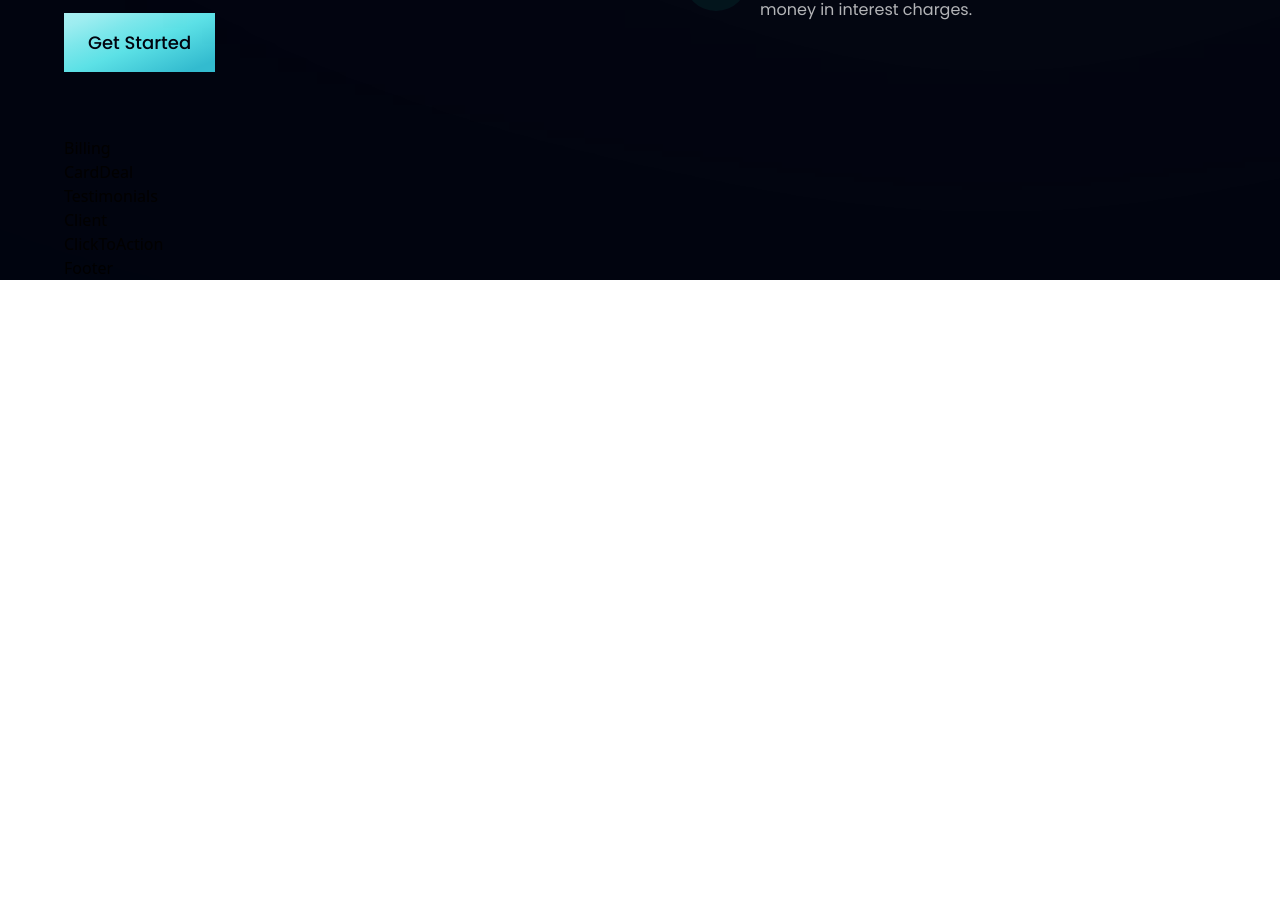
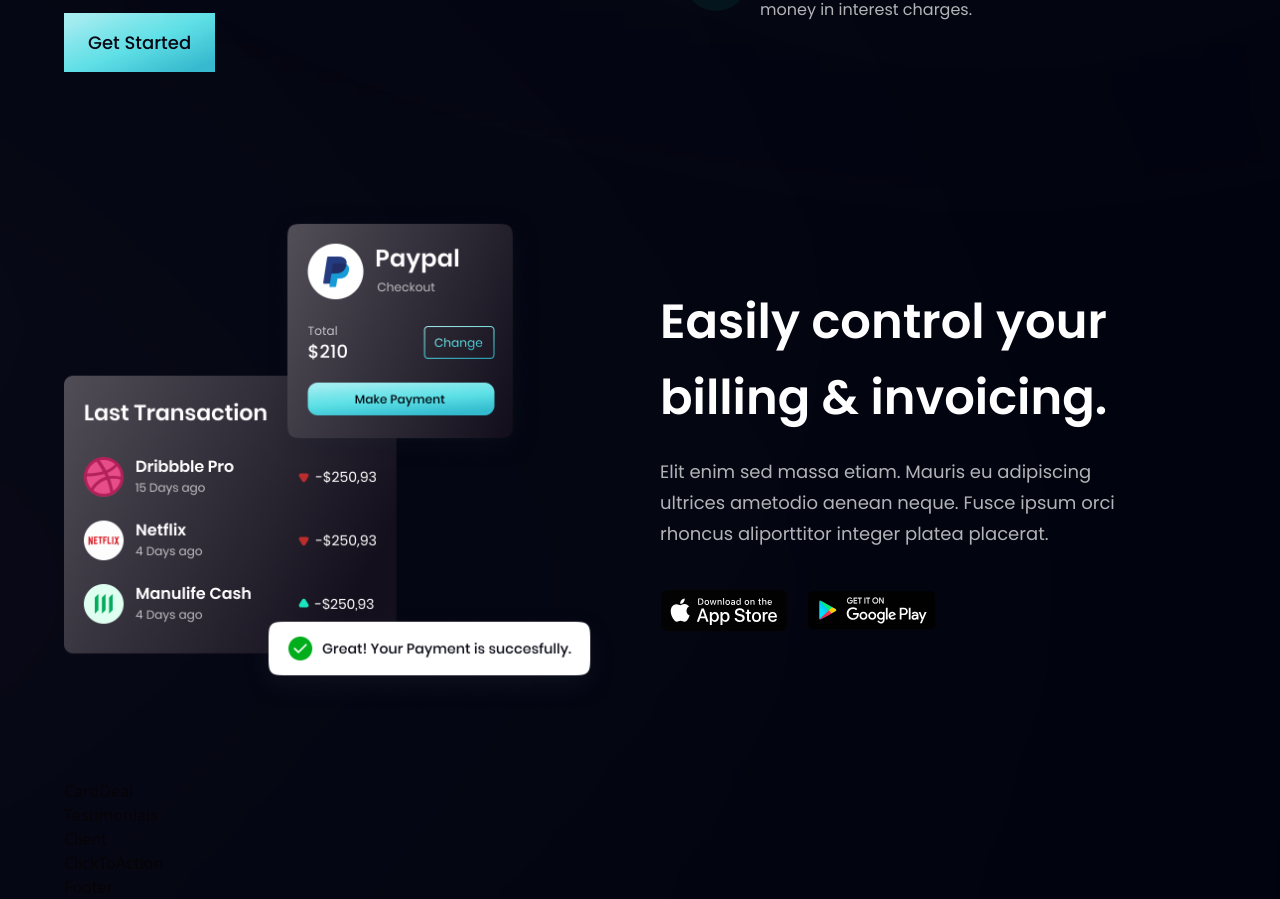
Before and after one commit to sosman32/Bank_App, a React (Vite) app in the folder my_bank_app/: page / in a window 1280 px wide. Shown: the part 1410-2309 px from the top of the page. Before the commit the page ends 1690 px from the top, so only its background shows below. Built offline with nearby package versions, Linux system fonts and the light colour scheme.

Commit message:
Began and completed the Billing.jsx section

```diff
--- a/my_bank_app/src/components/Billing.jsx
+++ b/my_bank_app/src/components/Billing.jsx
@@ -1,9 +1,29 @@
-import React from 'react'
+import { apple, bill, google } from '../assets';
+import styles, { layout } from '../style';
 
-const Billing = () => {
-  return (
-    <div>Billing</div>
-  )
-}
+const Billing = () => (
+  <section id="product" className={layout.sectionReverse}>
+    <div className={layout.sectionImgReverse}>
+      <img src={bill} alt="billing" className='w-[100%] h-[100%] relative z-[5]' />
+
+      <div className='absolute z-[3] -left-1/2 top-0 w-[50%] h-[50%] rounded-full white__gradient'/>
+      <div className='absolute z-[0] -left-1/2 bottom-0 w-[50%] h-[50%] rounded-full pink__gradient'/>
+    </div>
+
+    <div className={layout.sectionInfo}>
+      <h2 className={styles.heading2 }>Easily control your <br className='sm:block hidden' /> billing & invoicing.</h2>
+      <p className={`${styles.paragraph} max-w-[470px] mt-5`}>
+        Elit enim sed massa etiam. Mauris eu adipiscing ultrices ametodio aenean neque. Fusce ipsum orci rhoncus aliporttitor integer platea placerat.
+      </p>
+
+      <div className='flex flex-row flex-wrap sm:mt-10 mt-6'>
+        <img src={apple} alt="apple_store" className='w-[128px] h-[42px] object-contain mr-5 cursor-pointer' />
+        <img src={google} alt="google_pay" className='w-[128px] h-[42px] object-contain  cursor-pointer' />
+
+      </div>
+    </div>
+  </section>
+)
+
 
 export default Billing
```
